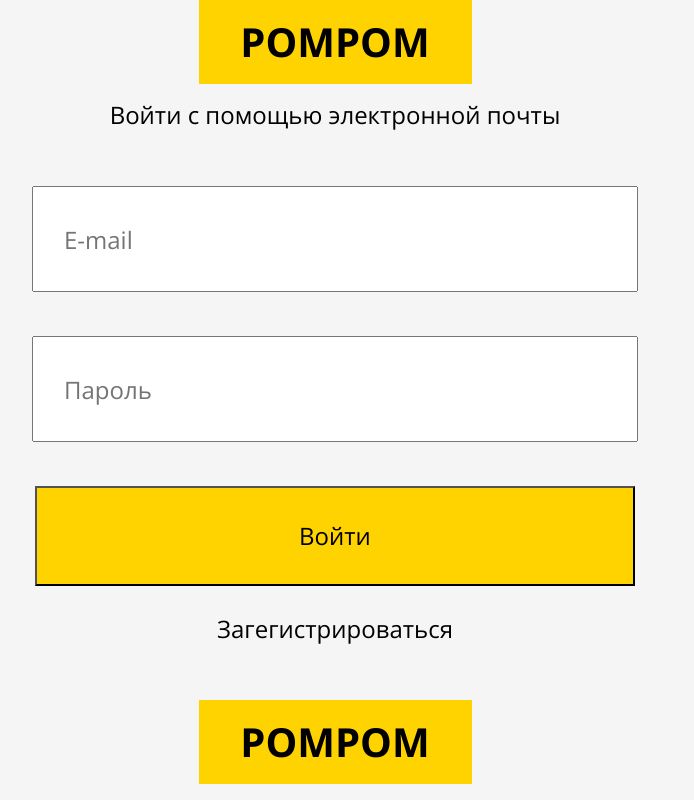
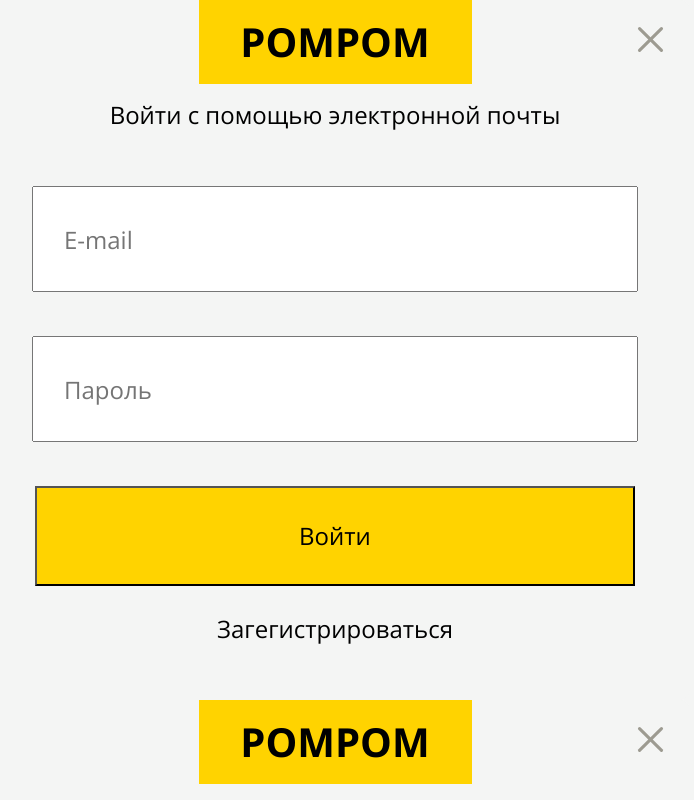
Before and after one commit to theendATM/PomPom-Dog-Shop, a React (Create React App) app: page / in a window 1280 px wide. Shown: the top 800 px of the page, without its empty margins (305-999 px from the left). Built offline with nearby package versions, Linux system fonts and the light colour scheme.

Commit message:
modified authorization

```diff
--- a/src/components/Authorization/AuthorizationLogIn.css
+++ b/src/components/Authorization/AuthorizationLogIn.css
@@ -7,7 +7,13 @@
     background-color: #F4F5F4;
     border-radius: 10px;
 }
+.cross{
+    position: absolute;
+    align-self:flex-end;
+    padding-right: 20px;
+    margin-top: 20px;
 
+}
 h3{
     background-color: #FFD300;
     padding: 0;
--- a/src/components/Authorization/AuthorizationLogIn.js
+++ b/src/components/Authorization/AuthorizationLogIn.js
@@ -1,12 +1,14 @@
 import React from "react";
 import "./AuthorizationLogIn.css"
 import AuthorizationSignUp from "./AuthorizationSignUp.js"
+import Cross from "./Vector.svg"
 
 function AuthorizationLogIn(){
 
     return(
         <div className="AuthorizationLogIn">
             <h3>POMPOM</h3>
+            <img className="cross" src={Cross}/>
             <p>Войти с помощью электронной почты</p>
             <div className="formButtons">
                 <input type="email" name="email" required placeholder="E-mail"/>
--- a/src/components/Authorization/AuthorizationSignUp.css
+++ b/src/components/Authorization/AuthorizationSignUp.css
@@ -6,6 +6,13 @@
     width: 710px;
     background-color: #F4F5F4;
     border-radius: 10px;
+}
+.cross{
+    position: absolute;
+    align-self:flex-end;
+    padding-right: 20px;
+    margin-top: 20px;
+
 }
 
 h3{
--- a/src/components/Authorization/AuthorizationSignUp.js
+++ b/src/components/Authorization/AuthorizationSignUp.js
@@ -1,11 +1,16 @@
 import React from "react";
 import "./AuthorizationSignUp.css"
+import Cross from "./Vector.svg"
 
 function AuthorizationSignUp(){
 
     return(
         <div className="AuthorizationSignUp">
+
+
             <h3>POMPOM</h3>
+            <img className="cross" src={Cross}/>
+
             <p>Регистрация</p>
             <div className="formButtons">
                 <input type="text" name="name" required placeholder="Имя"/>
```
Also changed, not shown: src/components/Authorization/Vector.svg (added).
